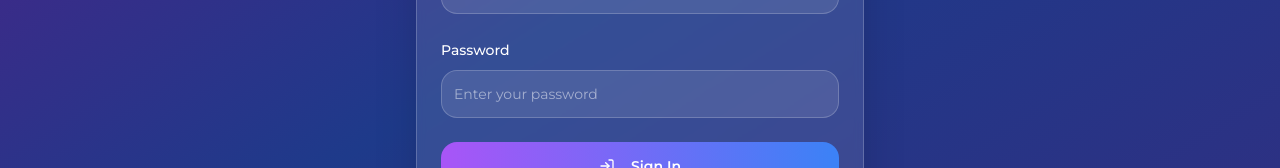
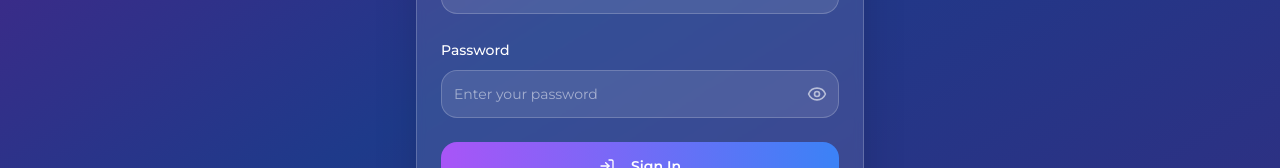
Before and after one commit to Agentscreator/raff-auction, a Next.js app: page /auth in a window 1280 px wide. Shown: the part 427-595 px from the top of the page. Built offline with nearby package versions, Linux system fonts and the light colour scheme.

Commit message:
Authentication updates

```diff
--- a/app/auth/page.tsx
+++ b/app/auth/page.tsx
@@ -6,7 +6,7 @@ import { Button } from "@/components/ui/button"
 import { Input } from "@/components/ui/input"
 import { Label } from "@/components/ui/label"
 import { Card, CardContent, CardDescription, CardHeader, CardTitle } from "@/components/ui/card"
-import { ArrowLeft, LogIn, UserPlus } from "lucide-react"
+import { ArrowLeft, LogIn, UserPlus, Eye, EyeOff } from "lucide-react"
 import Link from "next/link"
 import { useState } from "react"
 import { useRouter } from "next/navigation"
@@ -20,6 +20,7 @@ export default function AuthPage() {
   const [name, setName] = useState("")
   const [error, setError] = useState("")
   const [loading, setLoading] = useState(false)
+  const [showPassword, setShowPassword] = useState(false)
   const router = useRouter()
 
   const handleLogin = async (e: React.FormEvent) => {
@@ -155,15 +156,28 @@ export default function AuthPage() {
                 <Label htmlFor="password" className="text-white font-medium">
                   Password
                 </Label>
+                <div className="relative">
                   <Input
                     id="password"
-                  type="password"
+                    type={showPassword ? "text" : "password"}
                     value={password}
                     onChange={(e) => setPassword(e.target.value)}
-                  className="bg-white/10 border-white/20 text-white placeholder:text-white/50 rounded-2xl h-12 focus:border-purple-400 focus:ring-purple-400"
+                    className="bg-white/10 border-white/20 text-white placeholder:text-white/50 rounded-2xl h-12 focus:border-purple-400 focus:ring-purple-400 pr-12"
                     placeholder="Enter your password"
                     required
                   />
+                  <button
+                    type="button"
+                    onClick={() => setShowPassword(!showPassword)}
+                    className="absolute right-3 top-1/2 transform -translate-y-1/2 text-white/60 hover:text-white/80 transition-colors"
+                  >
+                    {showPassword ? (
+                      <EyeOff className="h-5 w-5" />
+                    ) : (
+                      <Eye className="h-5 w-5" />
+                    )}
+                  </button>
+                </div>
               </div>
 
               {error && (
```
Lines whose indentation alone changed are shown as unchanged.
